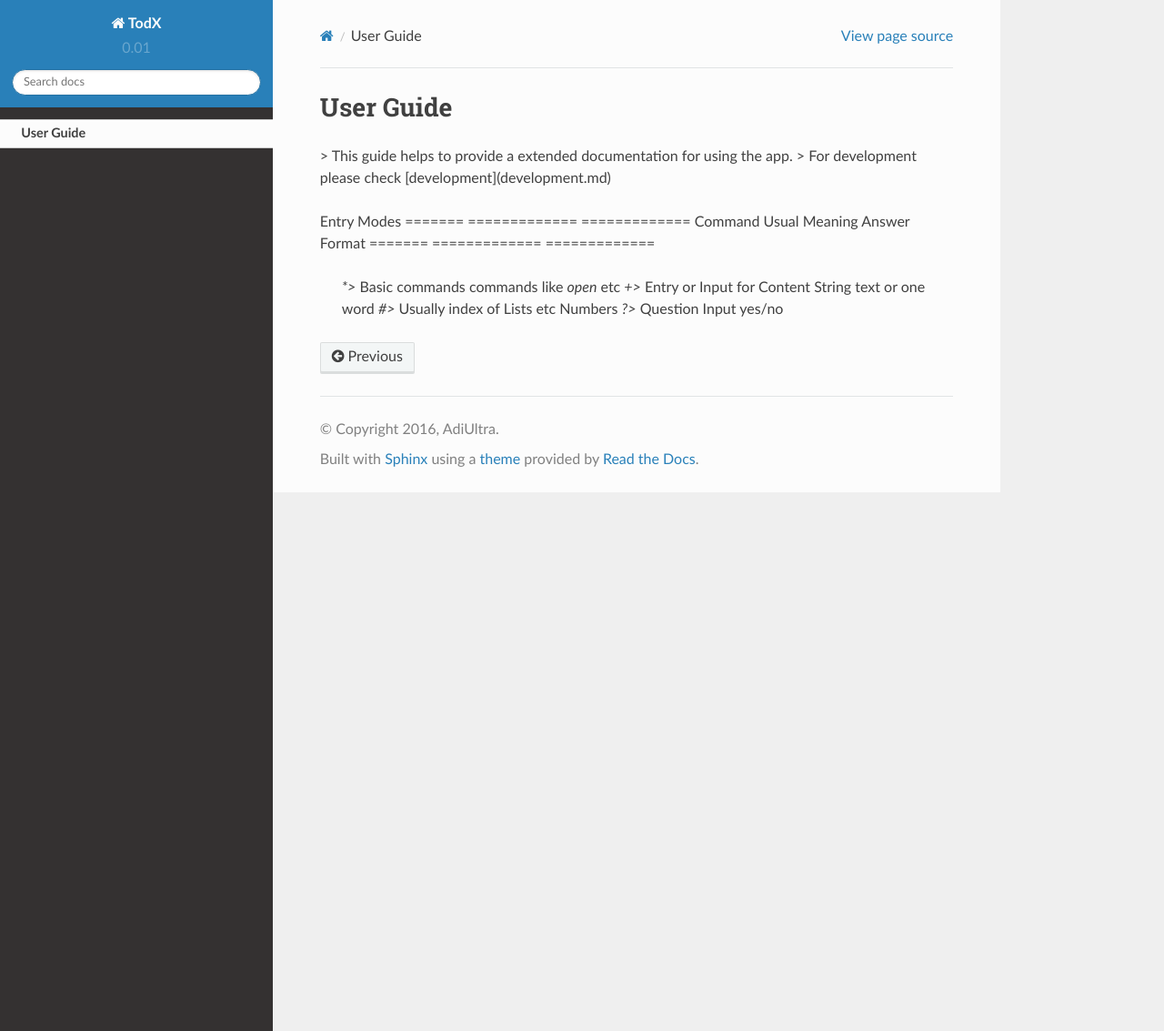
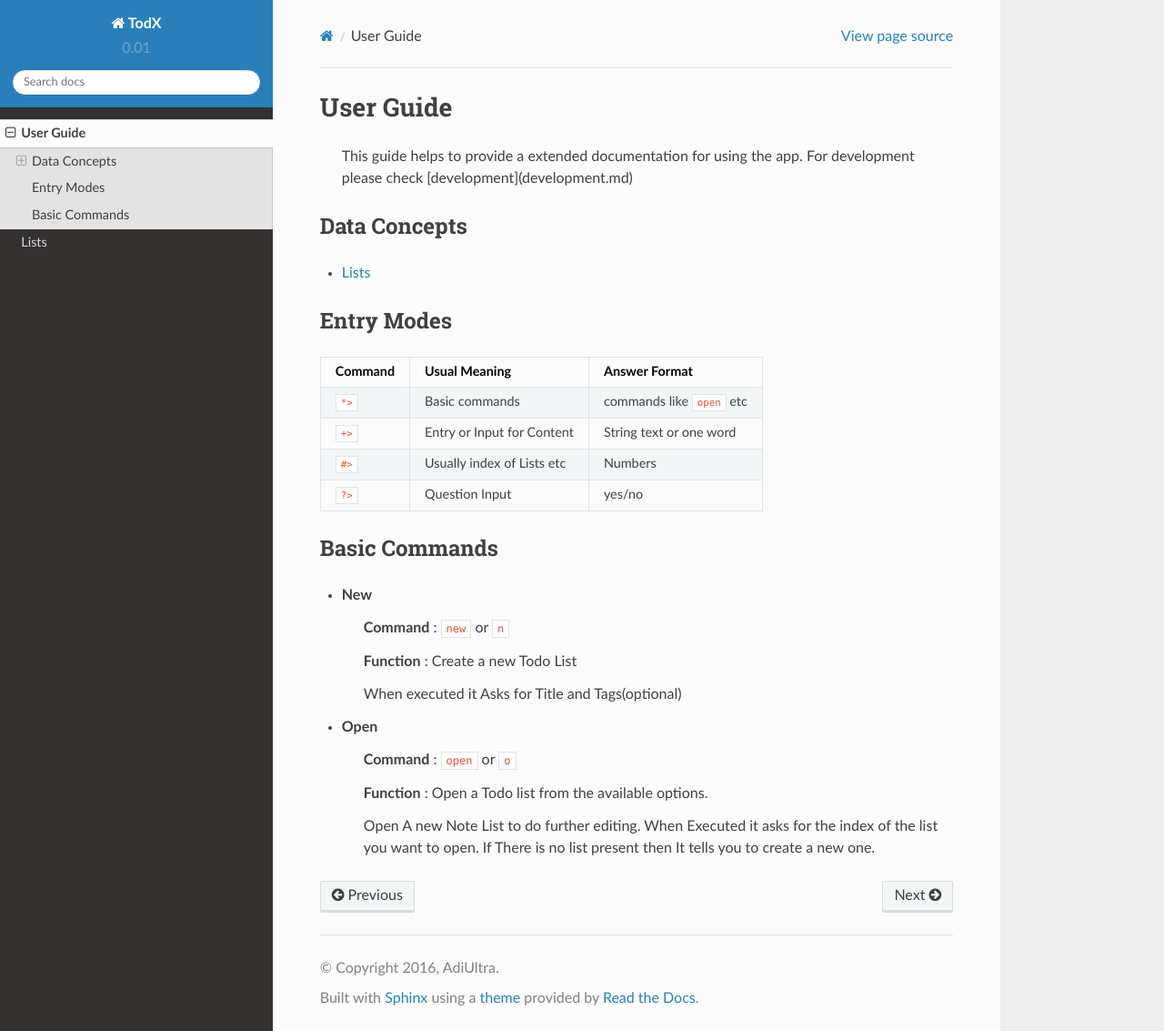
Before and after one commit to arcxon/todx, a Sphinx documentation site: the page built from docs/userguide.rst, in a window 1280 px wide and 1133 px high. Shown: the whole window at 91% size. Built offline with Sphinx 7.4.7 and the Read the Docs theme 2.0.0, drawn with Linux system fonts in a browser that asks for light colours.

Commit message:
Added a little more documentation :book:

```diff
--- a/docs/index.rst
+++ b/docs/index.rst
@@ -1,3 +1,7 @@
+========
+Index
+========
+
 Welcome to TodX's documentation!
 ================================
 
@@ -7,12 +11,13 @@
 
 
 Contents
-=========
+--------
 
 .. toctree::
     :maxdepth: 2
 
     userguide
+    list
 
 Features
 
--- /dev/null
+++ b/docs/list.rst
@@ -0,0 +1,8 @@
+Lists
+=====
+
+Lists are the collection of similar ToDos that are grouped together. Every List has a **Title**, A group of **Tags** (*Optional*) and a list of ToDo's.
+
+During Creation, You can specify the Title(mandatory) and Tags(optional). When Created a list can be opened by using ``open`` command.
+
+To add a new ToDo to an *open* List, use the ``append`` command.
--- a/docs/userguide.rst
+++ b/docs/userguide.rst
@@ -1,25 +1,43 @@
+==========
 User Guide
-=========
+==========
 
-> This guide helps to provide a extended documentation for using the app.
-> For development please check [development](development.md)
+    This guide helps to provide a extended documentation for using the app.
+    For development please check [development](development.md)
+
+Data Concepts
+-------------
+
+..  toctree::
+    :maxdepth: 2
+
+    list
 
 Entry Modes
-=======  =============               =============
-Command  Usual Meaning               Answer Format
-=======  =============               =============
- `*>`    Basic commands               commands like `open` etc
- `+>`    Entry or Input for Content   String text or one word
- `#>`    Usually index of Lists etc   Numbers
- `?>`    Question Input               yes/no
-=======  =============               =============
+-----------
+
+=======  ===========================  ==========================
+Command  Usual Meaning                Answer Format
+=======  ===========================  ==========================
+``*>``   Basic commands               commands like ``open`` etc
+``+>``   Entry or Input for Content   String text or one word
+``#>``   Usually index of Lists etc   Numbers
+``?>``   Question Input               yes/no
+=======  ===========================  ==========================
 
 Basic Commands
+--------------
 
-- ### New
-**Command** : `new` or `n`
-**Function** : Create a new Todo List
+- New
+    **Command** : ``new`` or ``n``
 
-- ### Open
-**Command**  : `open` or `o`
-**Function** : Open a Todo list from the available options.
+    **Function** : Create a new Todo List
+
+    When executed it Asks for Title and Tags(optional)
+
+- Open
+    **Command**  : ``open`` or ``o``
+
+    **Function** : Open a Todo list from the available options.
+
+    Open A new Note List to do further editing. When Executed it asks for the index of the list you want to open. If There is no list present then It tells you to create a new one.
```
